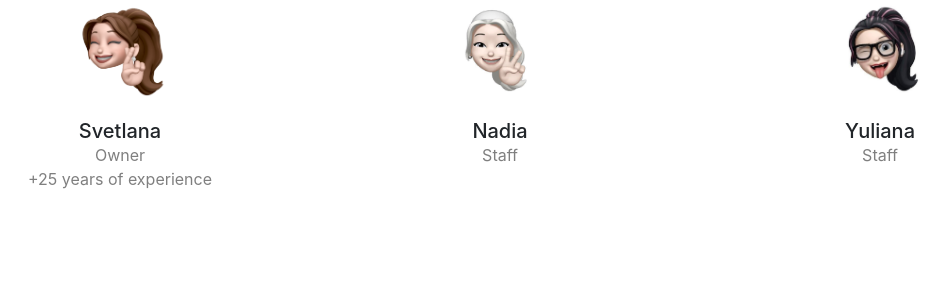
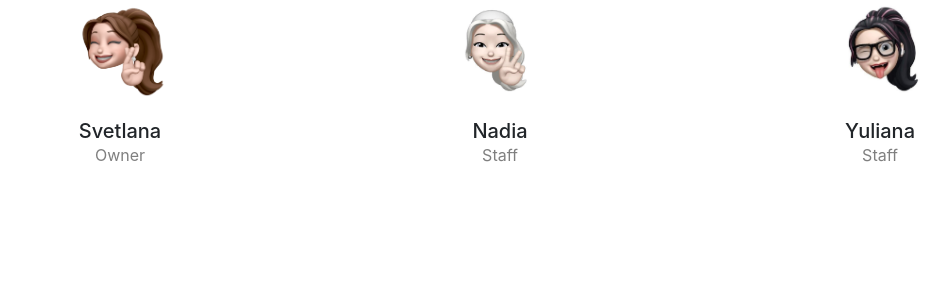
Before and after one commit to StanislavDitsan/Bloomella, a Django app: template home/templates/home/index.html in a window 1280 px wide. Shown: the part 1394-1677 px from the top of the page, without its empty margins (140-1089 px from the left). After the commit the page ends 1653 px from the top, so only its background shows below. Run offline with Django 3.2, Linux system fonts and the light colour scheme; the template is opened without the code that fills it, so the values that code supplies are empty; some libraries are stand-ins or nearby versions.

Commit message:
Deleted unwanted text from our team section

```diff
--- a/home/templates/home/index.html
+++ b/home/templates/home/index.html
@@ -95,7 +95,6 @@
                     <div class="card-body text-center">
                         <h5 class="card-title mb-0">Svetlana</h5>
                         <div class="card-text text-black-50">Owner</div>
-                        <div class="card-text text-black-50">+25 years of experience </div>
                     </div>
                 </div>
             </div>
```
